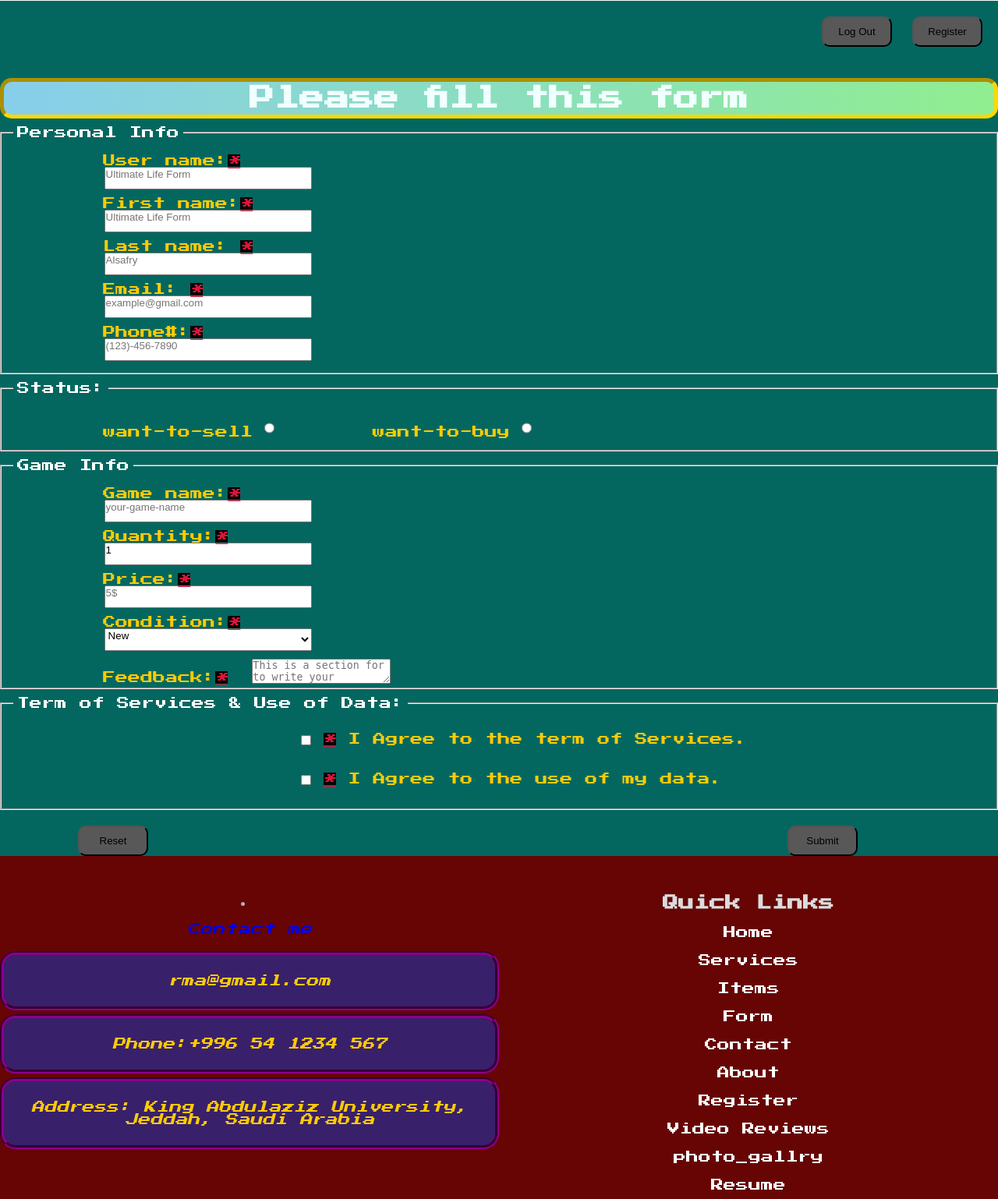
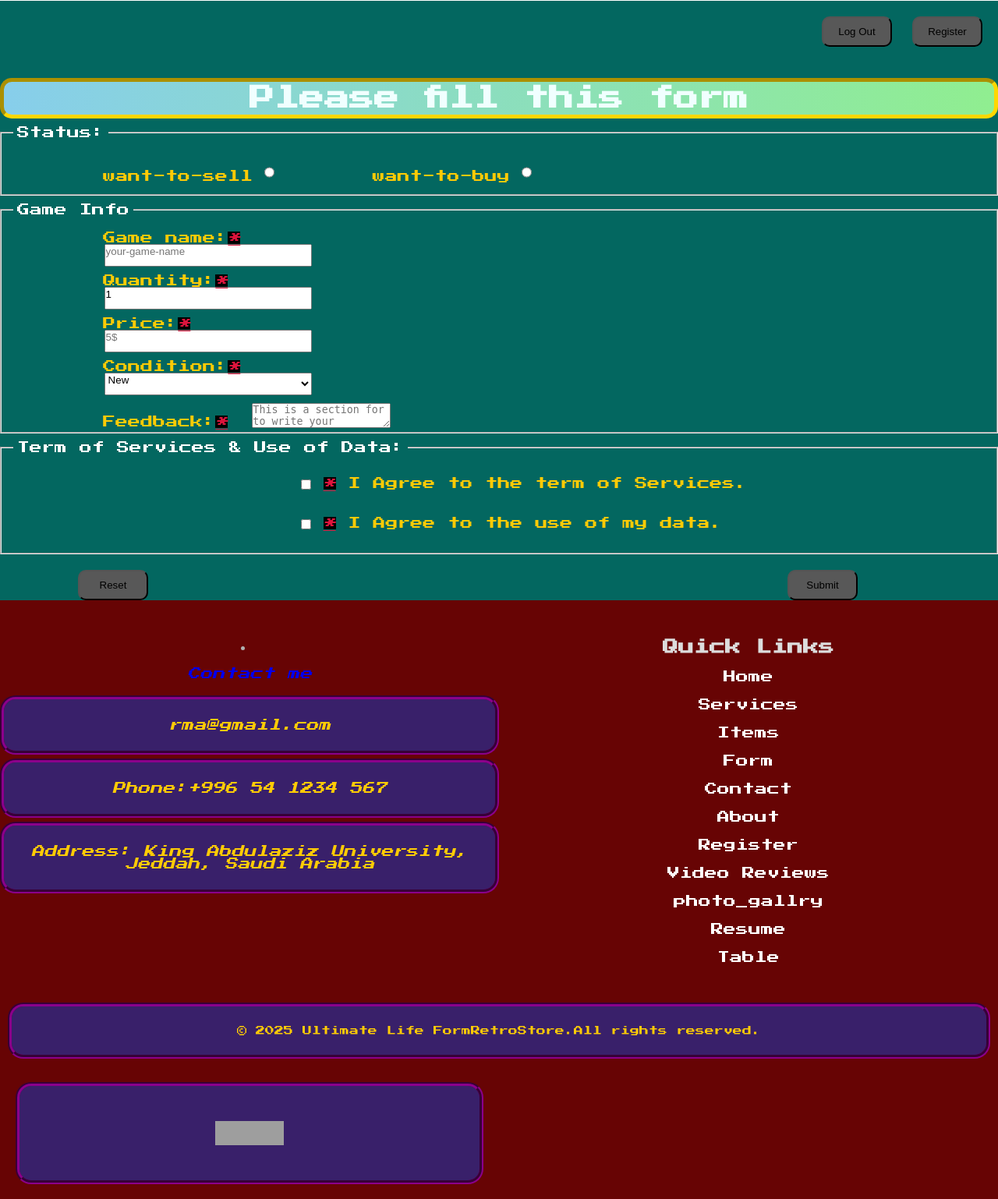
Before and after one commit to Samba-hub/web_project, a PHP site: page /pages/form.php in a window 1280 px wide. Shown: the part 274-1812 px from the top of the page at 78% size. Run offline with PHP 8.4, Linux system fonts and the light colour scheme; the visitor is signed in with stand-in values (Sample User, id 1); grey boxes are pictures that could not be loaded.

Commit message:
my other final touches

```diff
--- a/css/style.css
+++ b/css/style.css
@@ -679,11 +679,12 @@ width:500px
 .Table {
     width: 100%;
     border: 10px solid black;
-    overflow-wrap:anywhere;
+    overflow-wrap:normal;
+
 }
 
 .Table th, .Table td {
-    padding: 10px;
+    padding: 5px;
     text-align: center;
     background-color: darkblue;
     color: white;
--- a/pages/form.php
+++ b/pages/form.php
@@ -22,11 +22,6 @@ if(isset($_POST['submit_form'])){
    // if (!empty($_SESSION["user_id"])) {
       $user_id = $_SESSION["user_id"];
 
-     $username = $_POST['username'];
-     $fname    = $_POST['fname'];
-     $lname    = $_POST['lname'];
-     $email    = $_POST['email'];
-     $phone    = $_POST['phone'];
 
 
     $status   = $_POST['status'];
@@ -41,44 +36,7 @@ if(isset($_POST['submit_form'])){
       //php vaildaition
       $errors = [];
       //username
-      if(empty($username)){
-        $errors [] = "Username must be filled";
-      }
-      if (strlen($username) < 3 || strlen($username) > 100){
-         $errors [] = "Invalid username must at least be 3 charecters";
-      }
 
-      //Firstname
-      if(empty($fname)){
-        $errors [] = "First name must be filled";
-      }
-      if (strlen($fname) < 3 || strlen($fname) > 100){
-         $errors [] = "Invalid First name at least be 3 charecters";
-      }
-
-      //Lastname
-      if(empty($lname)){
-        $errors [] = "Last name must be filled";
-      }
-      if (strlen($lname) < 5 || strlen($lname) > 100){
-         $errors [] = "Invalid Last name at least be 5 charecters";
-      }
-
-      //Email
-      if(empty($email)){
-        $errors [] = "Email must be filled";
-      }
-      if (!filter_var($email, FILTER_VALIDATE_EMAIL)){
-         $errors [] = "Invalid Email";
-      }
-
-      //Phone
-      if(empty($phone)){
-         $errors [] = "Phone Number must be filled";
-      }
-      if (!ctype_digit($phone) || strlen($phone) != 10) {
-         $errors[] = "Invalid phone number, Phone Number must be 10 digits";
-      }
 
       //Status
       if (empty($status)){
@@ -164,8 +122,8 @@ if(isset($_POST['submit_form'])){
 
 
     //SQL Injection
-    $stmt = mysqli_prepare($conn, "INSERT INTO form (user_id,user_name,first_name,last_name,email,phone, sell_or_buy, game_name,quantity, price, game_condition, feedback,terms_of_Service,use_of_Data) VALUES (?,?,?,?,?,?,?,?,?,?,?,?,?,?)");
-    mysqli_stmt_bind_param($stmt,"isssssssidssii",$user_id,$username,$fname,$lname,$email,$phone,$status,$gname,$quantity,$price,$condition,$feedback,$A_term,$A_data);
+    $stmt = mysqli_prepare($conn, "INSERT INTO form (user_id, sell_or_buy, game_name,quantity, price, game_condition, feedback,terms_of_Service,use_of_Data) VALUES (?,?,?,?,?,?,?,?,?)");
+    mysqli_stmt_bind_param($stmt,"issidssii",$user_id,$status,$gname,$quantity,$price,$condition,$feedback,$A_term,$A_data);
     $success = mysqli_stmt_execute($stmt);
     if ($success) {
     echo "<script>alert('form submitted successfully');</script>";
@@ -205,26 +163,8 @@ include "../includes/logging.php";
   <!-- Form for selling or buying games -->
   <form method="POST" name="SB-Form" id="SB-Form" onsubmit="return validateForm()">
 
-    <!-- Personal Info Section -->
-    <fieldset>
-      <legend>Personal Info</legend>
 
-      <label for="username">User name:<span>*</span></label>
-      <input type="text" id="username" name="username" placeholder="Ultimate Life Form" >
 
-      <label for="fname">First name:<span>*</span></label>
-      <input type="text" id="fname" name="fname" placeholder="Ultimate Life Form" >
-
-      <label for="lname">Last name: <span>*</span></label>
-      <input type="text" id="lname" name="lname" placeholder="Alsafry" >
-
-      <label for="email">Email: <span>*</span></label>
-      <input type="text" id="email" name="email" placeholder="example@gmail.com" >
-
-      <label for="phone">Phone#:<span>*</span></label>
-      <input type="text" id="phone" name="phone" placeholder="(123)-456-7890" >
-
-    </fieldset>
 
 
     <fieldset>
```
Also changed, not shown: pages/table.php (+3 -12 lines).
